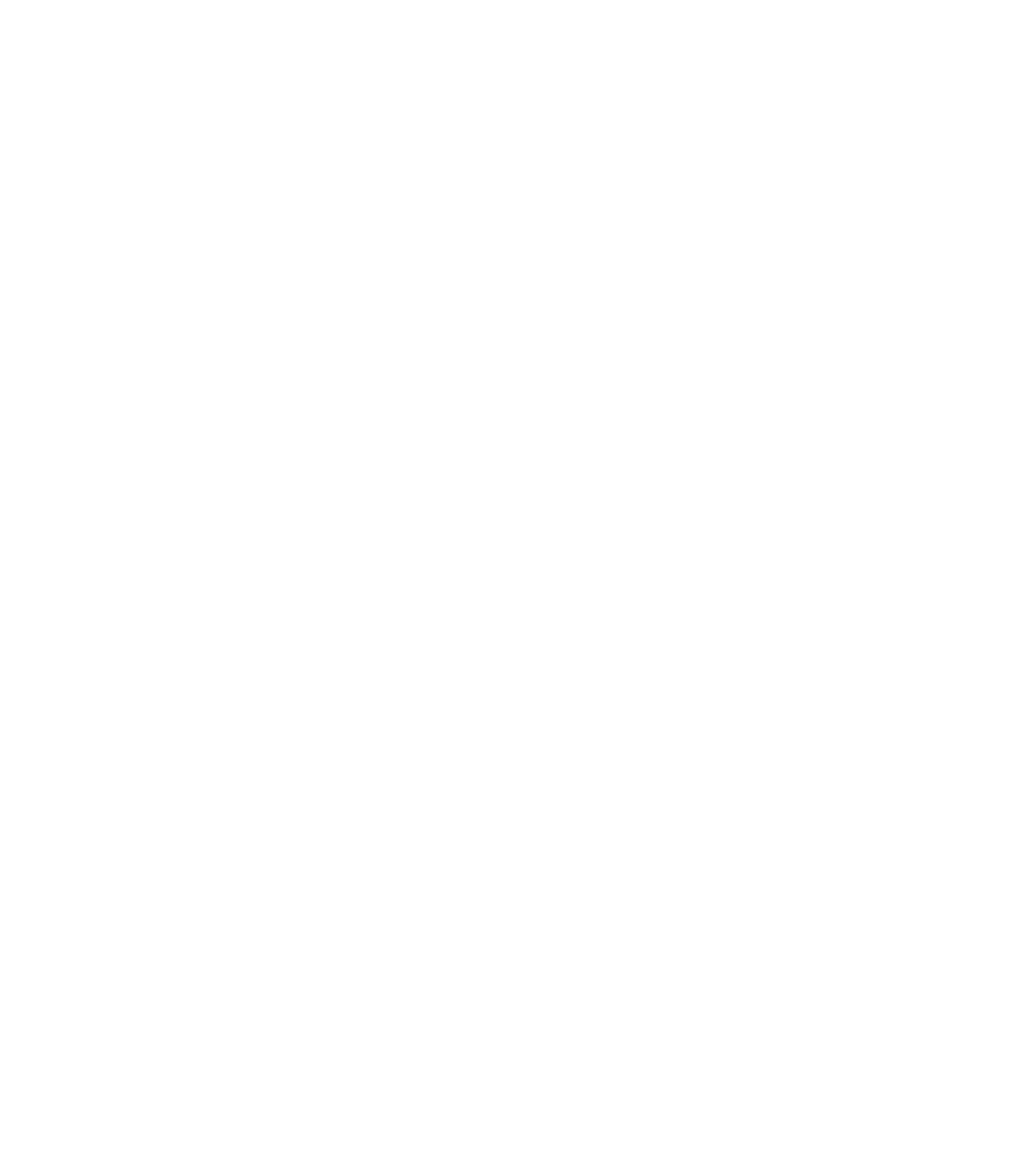
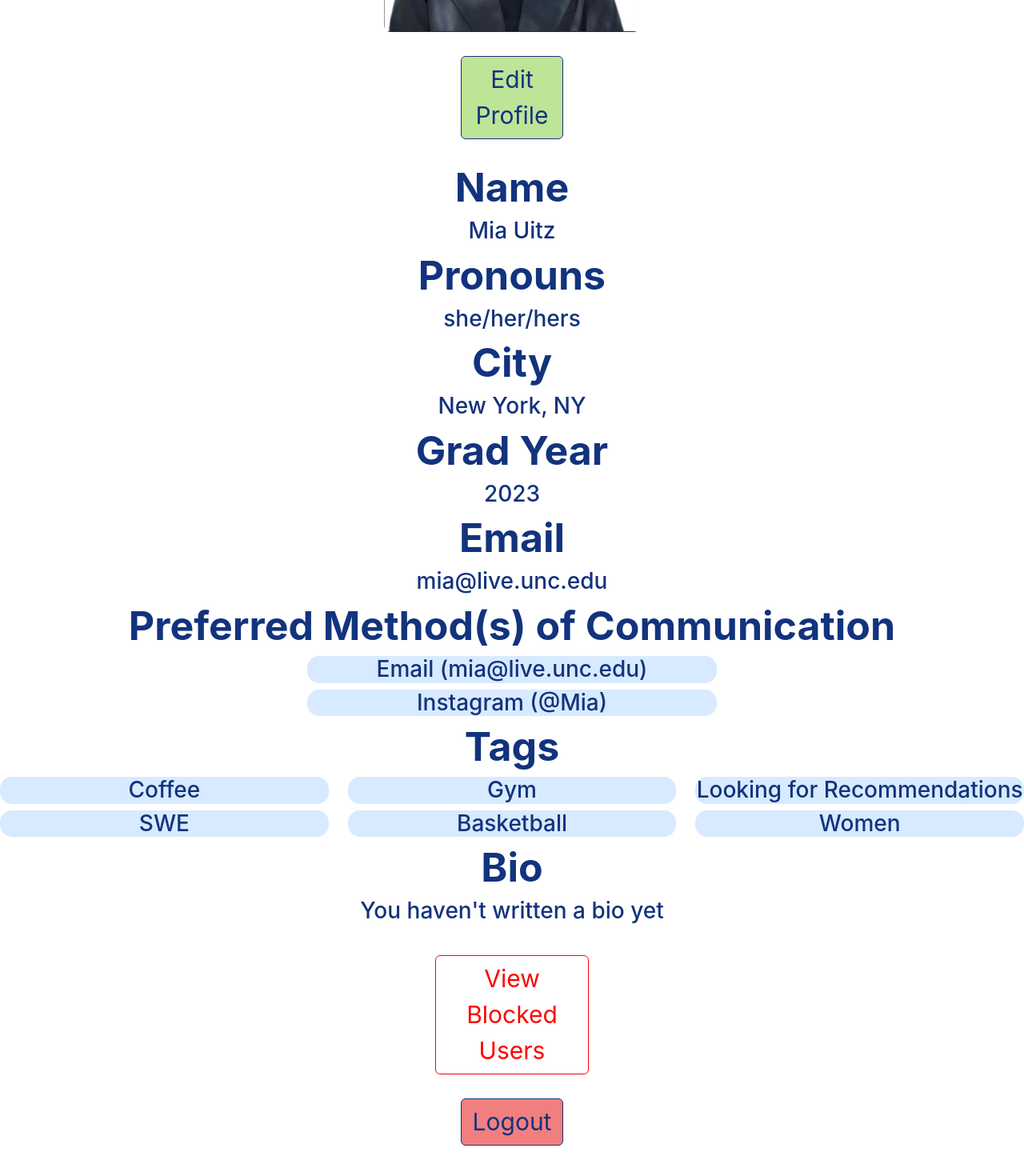
Before and after one commit to miau23/UrNextConnection, a React (Create React App) app: page /profile in a window 1280 px wide. Shown: the part 574-2044 px from the top of the page at 80% size. Before the commit the page ends 800 px from the top, so only its background shows below. Built offline with nearby package versions, Linux system fonts and the light colour scheme.

Commit message:
profile layout (all hardcoded)

```diff
--- /dev/null
+++ b/src/Profile.css
@@ -0,0 +1,57 @@
+.label {
+    font-size: 50px;
+    color: #12337D;
+    font-weight: bold;
+}
+.edit-profile-btn{
+    border-color:#12337D;
+    color:#12337D;
+    background-color: #BEE497;
+    font-size: 30px;
+    width: 10%;
+}
+.logout-btn{
+    border-color:#12337D;
+    color:#12337D;
+    background-color: #F27F7F;
+    font-size: 30px;
+    width: 10%;
+}
+
+.blocked-users-btn{
+    border-color: red;
+    color: red;
+    background-color: white;
+    font-size: 30px;
+    width: 15%;
+}
+.profile{
+    font-size: 100px;
+    color: #12337D;
+    font-weight: bold;
+}
+#profilepic{
+    width: 320px;
+    height: 350px;
+    border-radius: 8px;
+    border-color: #12337D;
+
+}
+#padding{
+    padding-top: 30px;
+}
+.text {
+    color: #12337D;
+}
+.tags{
+    background-color: #D8EAFF;
+    border-radius: 15px;
+    border-color: #12337D;
+    border: #12337D;
+}
+.pref{
+    width: 40%;
+}
+#bottom{
+    padding-bottom: 100px;
+}
--- a/src/Profile.js
+++ b/src/Profile.js
@@ -1,10 +1,91 @@
 import React from 'react';
-import {NavBar} from './NavBar'
+import {NavBar} from './NavBar';
+import Button from 'react-bootstrap/Button';
+import { Row, Col } from 'react-bootstrap';
+import mia from "./Uitz_Mia_photojpeg.jpg";
+import './Profile.css';
+
+
 
 export const Profile = () => {
     return (
     <div>
         <NavBar></NavBar>
+        <Row>
+            <Col align='center'>
+            <h1 className ='profile'> Profile </h1>
+            <img id = "profilepic" src={mia} alt="Profile Photo"></img>
+            <div id="padding"></div>
+            <Button className = 'edit-profile-btn'> Edit Profile </Button>
+            <div id="padding">
+            </div>
+            <h2 className ='label'> Name </h2>
+            <div>
+                <h3 className = 'text'> Mia Uitz</h3>
+            </div>
+            <h2 className ='label'>Pronouns</h2>
+            <div>
+                <h3 className = 'text'>she/her/hers</h3>
+            </div>
+            <h2 className ='label'>City</h2>
+            <div>
+                <h3 className = 'text'>New York, NY</h3>
+            </div>
+            <h2 className ='label'> Grad Year</h2>
+            <div>
+                <h3 className = 'text'> 2023</h3>
+            </div>
+            <h2 className ='label'> Email </h2>
+            <div>
+                <h3 className = 'text'> mia@live.unc.edu</h3>
+            </div>
+            <h2 className ='label'> Preferred Method(s) of Communication</h2>
+            <Row>
+                <Col align= 'center'>
+                    <h3 className = 'text tags pref'> Email (mia@live.unc.edu)</h3>
+                </Col>
+            </Row>
+            <Row>
+                <Col align= 'center'>
+                    <h3 className = 'text tags pref'> Instagram (@Mia)</h3>
+                </Col>
+             </Row>
+            <h2 className ='label'> Tags </h2>
+            <Row>
+                <Col>
+                    <h3 className = 'text tags'> Coffee</h3>
+                </Col>
+                <Col>
+                    <h3 className = 'text tags'> Gym</h3>
+                </Col>
+                <Col>
+                    <h3 className = 'text tags'> Looking for Recommendations</h3>
+                </Col>
+            </Row>
+            <Row>
+                <Col>
+                    <h3 className = 'text tags'> SWE</h3>
+                </Col>
+                <Col>
+                    <h3 className = 'text tags'> Basketball</h3>
+                </Col>
+                <Col>
+                    <h3 className = 'text tags'> Women</h3>
+                </Col>
+            </Row>
+            <h2 className ='label'> Bio </h2>
+            <div>
+                <h3 className = 'text'> You haven't written a bio yet</h3>
+            </div>
+            <div id="padding">
+            </div>
+            <Button className = 'blocked-users-btn'> View Blocked Users </Button>
+            <div id="padding">
+            </div>
+            <Button className = 'logout-btn'> Logout </Button>
+            <div id="bottom"></div>
+            </Col>
+        </Row>
     </div>
     )
 }
```
Also changed, not shown: src/Uitz_Mia_photojpeg.jpg (added).
